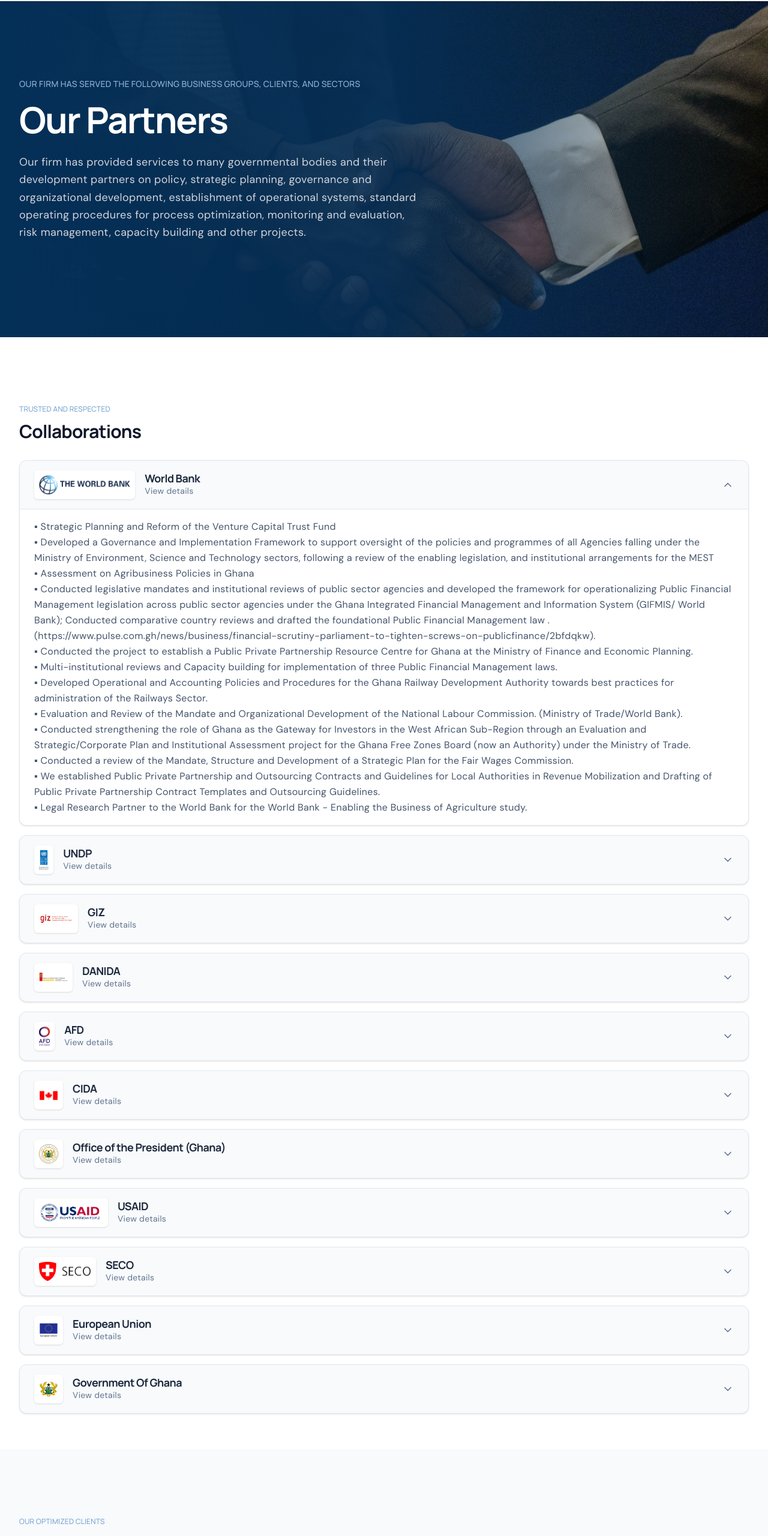
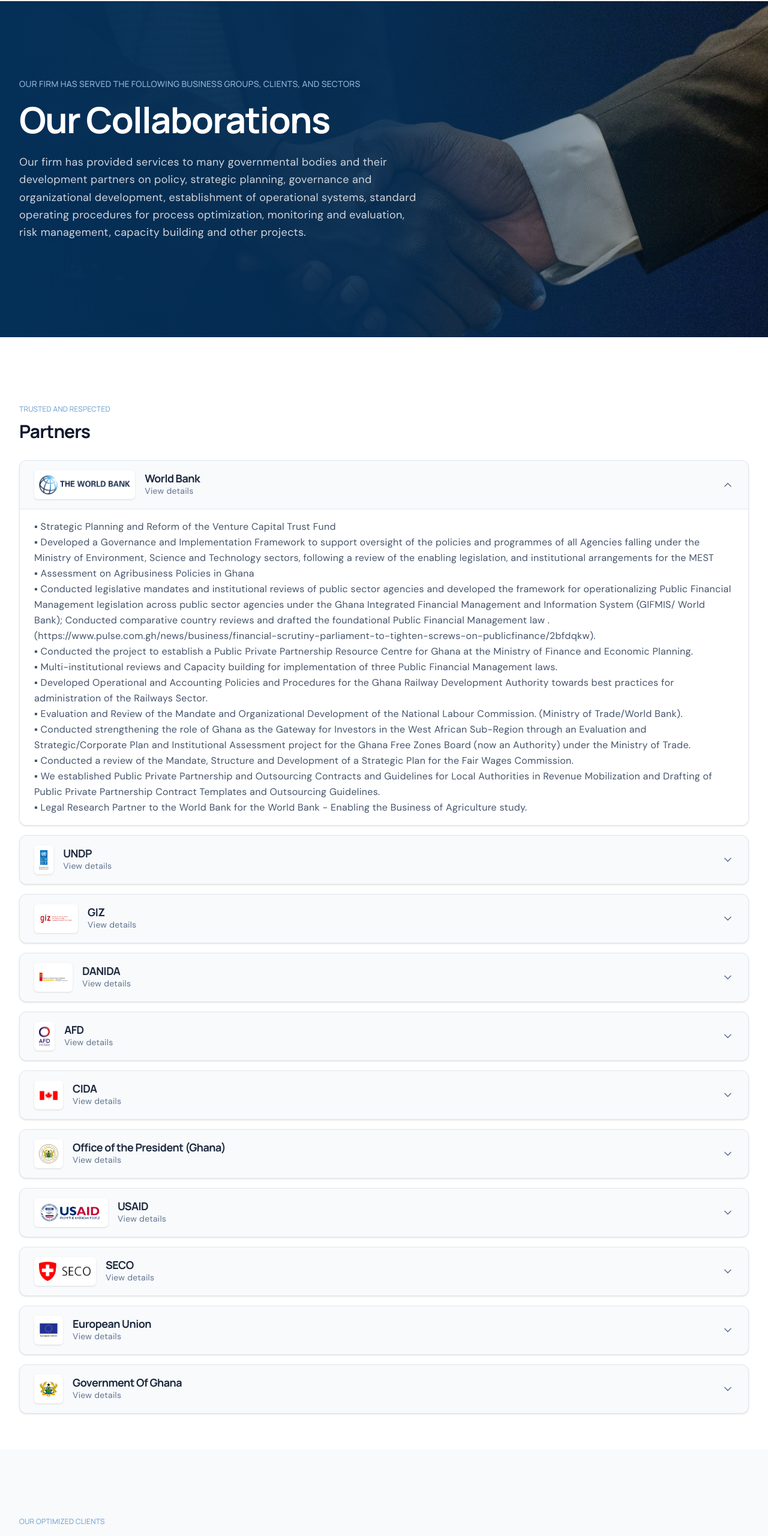
Before and after one commit to Puzzle-Fxr/shawbellconsulting, a React (Vite) app: page /partners in a window 1280 px wide. Shown: the part 79-2639 px from the top of the page at 60% size. Built offline with nearby package versions, Linux system fonts and the light colour scheme.

Commit message:
content changes partner page

```diff
--- a/src/pages/Partners.tsx
+++ b/src/pages/Partners.tsx
@@ -62,7 +62,7 @@
         canonical={(typeof window !== 'undefined' ? window.location.origin : 'https://www.shawbellconsulting.com') + '/partners'}
       />
       <PageHero
-        title="Our Partners"
+        title="Our Collaborations"
         subtitle="Our firm has served the following business groups, clients, and sectors"
         image="images/handshake.jpg"
         description="Our firm has provided services to many governmental bodies and their development partners on policy, strategic planning, governance and organizational development, establishment of operational systems, standard operating procedures for process optimization, monitoring and evaluation, risk management, capacity building and other projects. "
@@ -73,7 +73,7 @@
         <div className="max-w-7xl mx-auto px-6 lg:px-8">
           <div className="mb-8">
             <p className="font-heading text-xs uppercase tracking-[0.28em] text-ocean mb-3">Trusted and Respected</p>
-            <h2 className="text-3xl font-bold text-slate-900">Collaborations</h2>
+            <h2 className="text-3xl font-bold text-slate-900">Partners</h2>
           </div>
           <div className="space-y-4">
             {partners.map((partner, i) => {
@@ -125,7 +125,7 @@
           <div className="max-w-7xl mx-auto px-6 lg:px-8">
             <div className="mb-8">
               <p className="font-heading text-xs uppercase tracking-[0.28em] text-ocean mb-3">Our Optimized Clients</p>
-              <h2 className="text-3xl font-bold text-slate-900">Selected Client Collaborations</h2>
+              <h2 className="text-3xl font-bold text-slate-900">Clients</h2>
             </div>
             <div className="space-y-4">
               {clients.map((client, index) => {
```
